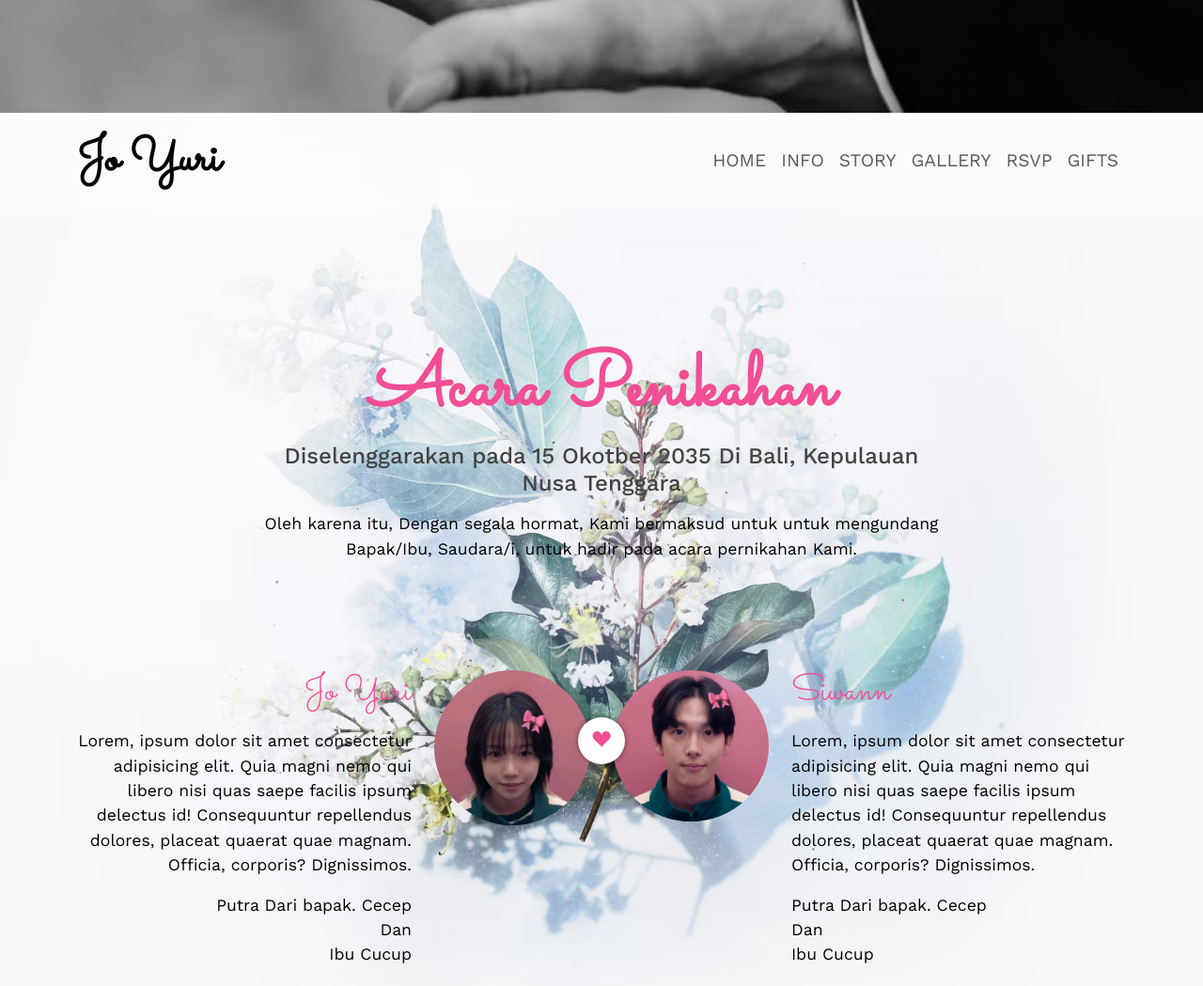
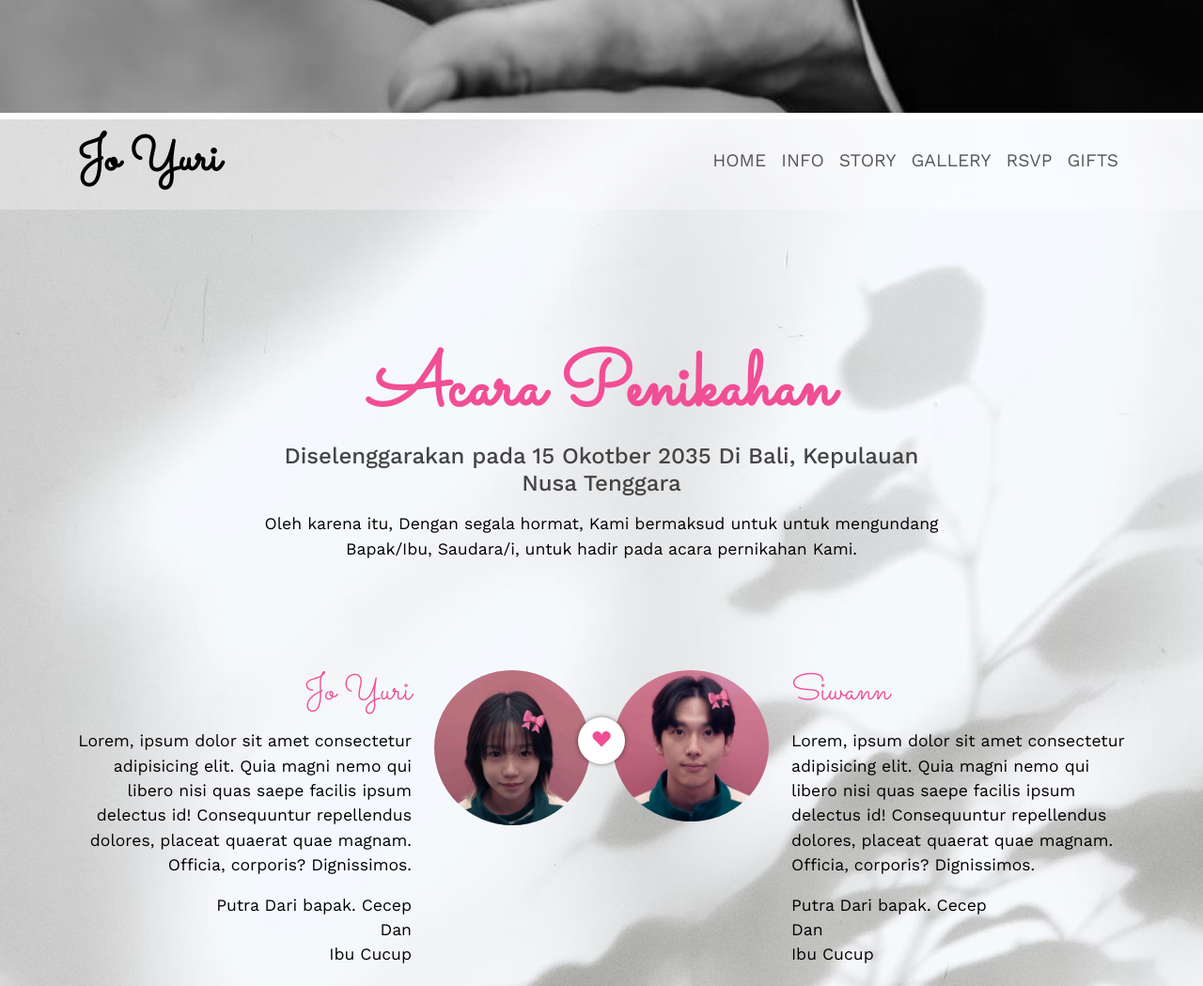
Before and after one commit to faiz2710/wedding, a plain HTML site: page index.html in a window 1280 px wide. Shown: the part 680-1729 px from the top of the page at 94% size. Drawn offline with nearby package versions, Linux system fonts and the light colour scheme; some packages are replaced by stand-ins of ours; a script that the page names is missing.

Commit message:
ganti bg

```diff
--- a/style.css
+++ b/style.css
@@ -70,7 +70,7 @@ font-size: 1.6rem;
 }
 
 .Home{
-    background-image:url(img/bg1.avif) ;
+    background-image:url(img/photo-1600172454520-134a542a2255.avif) ;
     background-size: cover;
     min-height: 100vh;
     margin-top: -6rem;
```
Also changed, not shown: img/photo-1600172454520-134a542a2255.avif (added).
